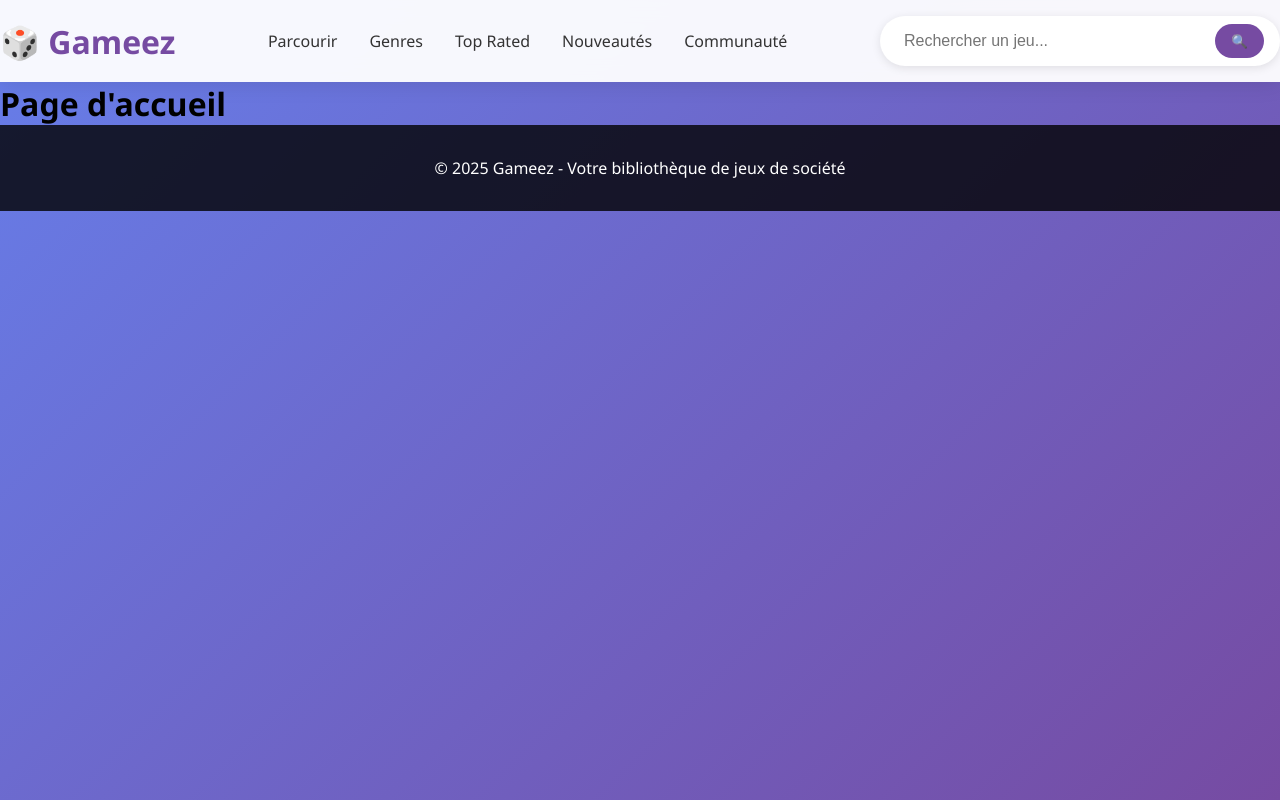
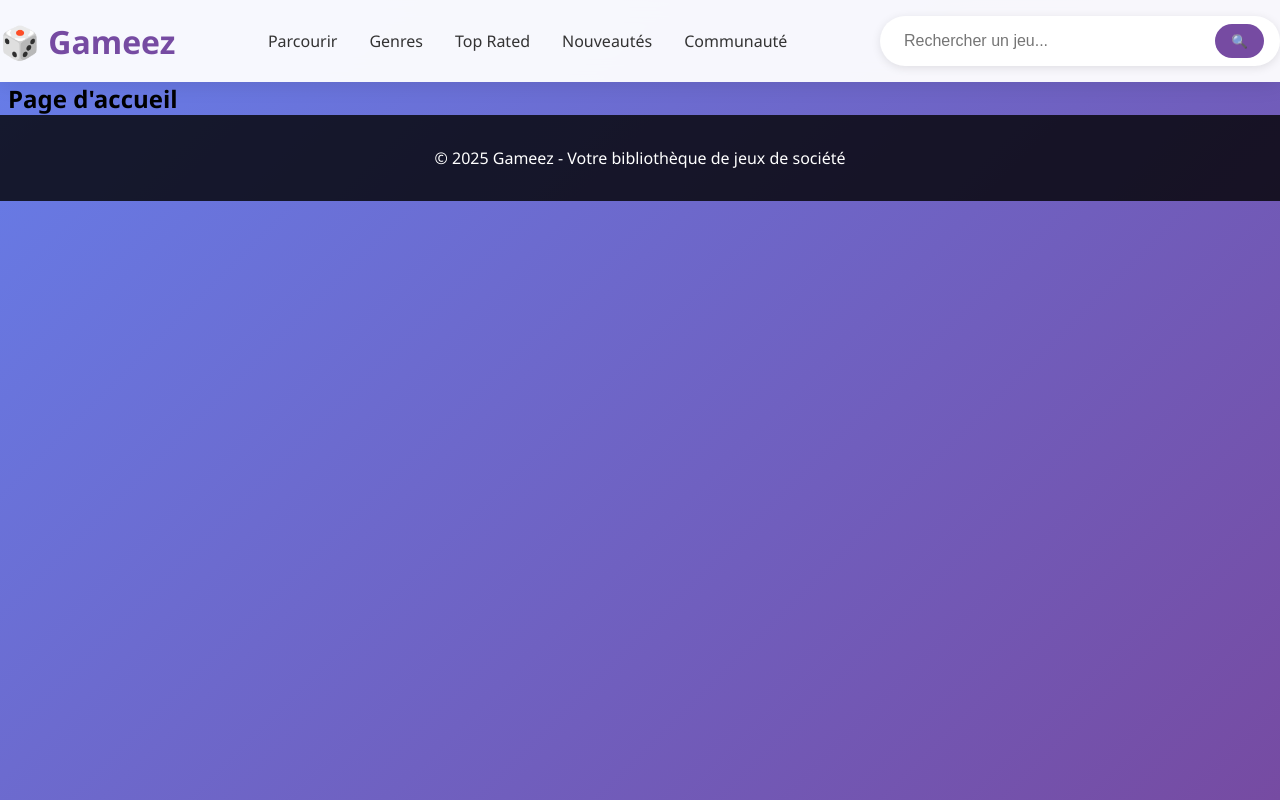
Before and after one commit to Gwladyslsn/gameez, a PHP site: template src/View/page/home.php in a window 1280 px wide. Run offline with PHP 8.4, Linux system fonts and the light colour scheme; the template is opened without the code that fills it, so the values that code supplies are empty; some libraries are stand-ins or nearby versions.

Commit message:
maj style

```diff
--- a/public/asset/css/layout.css
+++ b/public/asset/css/layout.css
@@ -6,6 +6,10 @@
 
 body {
     font-family: 'Segoe UI', Tahoma, Geneva, Verdana, sans-serif;
-    background: linear-gradient(135deg, #667eea 0%, #764ba2 100%);
+    background: linear-gradient(135deg, var(--blue) 0%, var(--purple) 100%);
     min-height: 100vh;
 }
+
+section {
+    margin: 0px 8px 0px 8px;
+}
--- a/public/asset/css/main.css
+++ b/public/asset/css/main.css
@@ -1,3 +1,4 @@
 @import "./layout.css";
+@import "./variables.css";
 @import "./header.css";
 @import "./footer.css";
--- /dev/null
+++ b/public/asset/css/variables.css
@@ -0,0 +1,7 @@
+:root{
+    --blue: #667eea;
+    --purple: #764ba2;
+    --white: #f5f5f5f5;
+    --black: #000000;
+
+}
--- a/src/View/page/home.php
+++ b/src/View/page/home.php
@@ -3,7 +3,9 @@
 require_once ROOTPATH . "src/View/template/header.php";
 ?>
 
+<section>
 <h1>Page d'accueil</h1>
+</section>
 
 
 <?php
```
